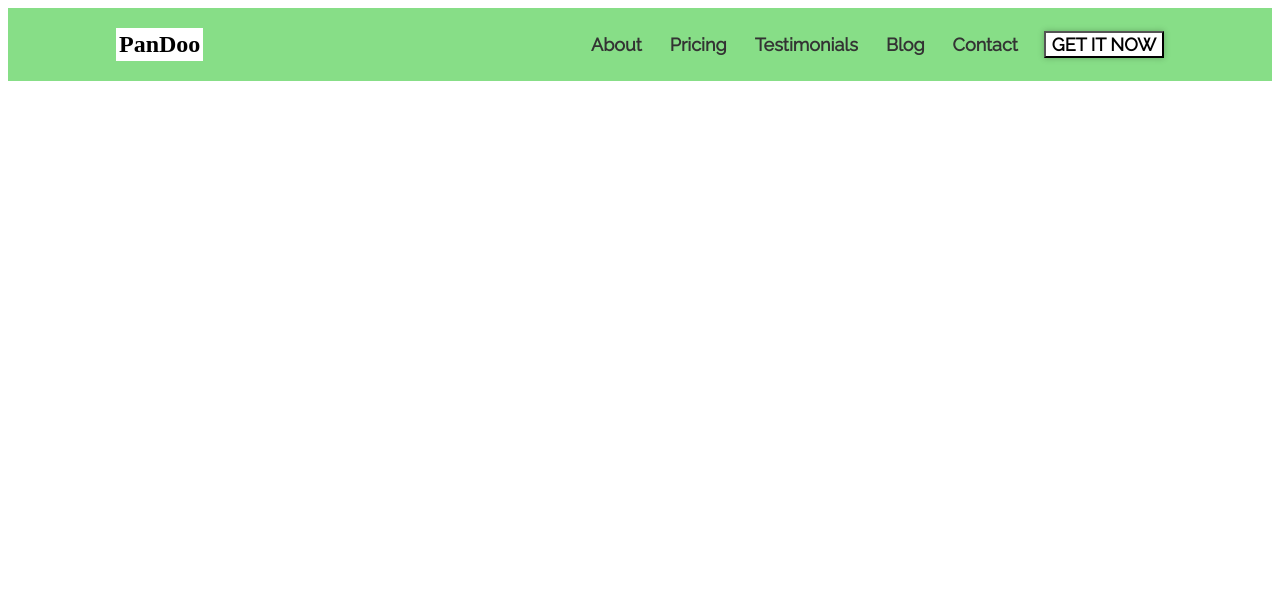
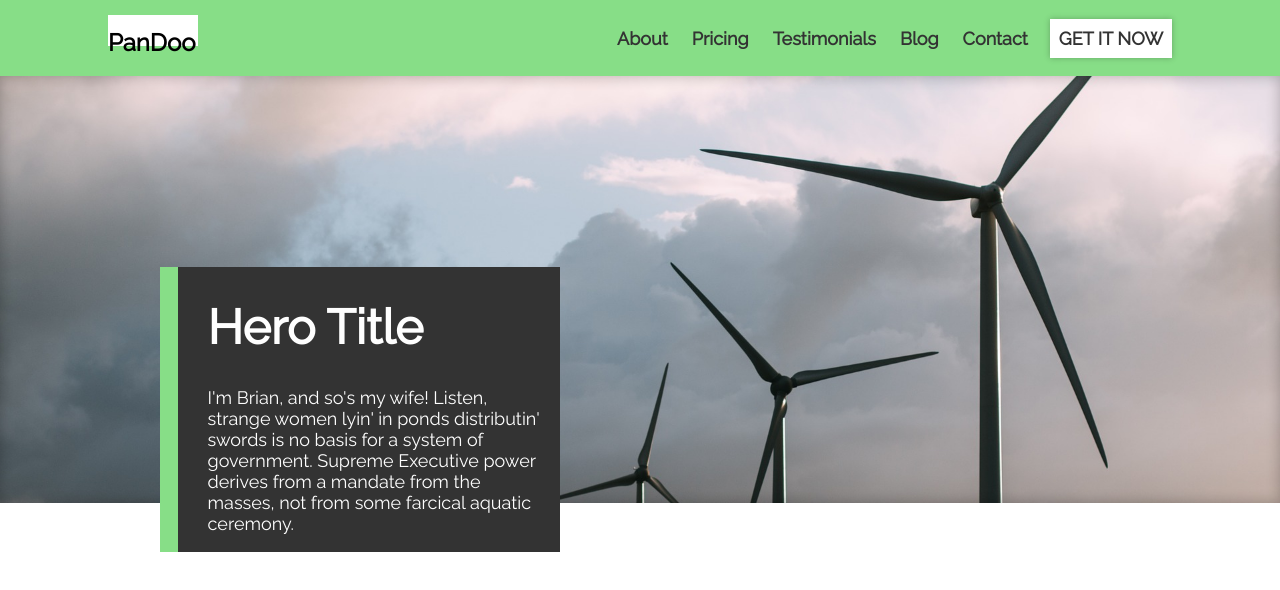
Before and after one commit to AlenSudec/BambooProjectOne, a plain HTML site: page index.html in a window 1280 px wide. Drawn offline with Linux system fonts and the light colour scheme.

Commit message:
Added Hero section

```diff
--- a/index.html
+++ b/index.html
@@ -10,7 +10,12 @@
         <nav>
             <div class="navigation-bar">
                 <div class="navigation-bar__logo">
-                    <h1>PanDoo</h1>
+                    <div class="navigation-bar__box--white">
+
+                    </div>
+                    <div class="navigation-bar__text">
+                        <h1>PanDoo</h1>
+                    </div>
                 </div>
                 <div class="navigation-bar__spacer"></div>
                 <div class="navigation-bar__section">
@@ -19,9 +24,26 @@
                     <a class="navigation-bar__link" href="#">Testimonials</a>
                     <a class="navigation-bar__link" href="#">Blog</a>
                     <a class="navigation-bar__link" href="#">Contact</a>
-                    <button class="navigation-bar__button" href="#">GET IT NOW</button>
+                    <div class="navigation-bar__button">
+                        <a href="#">GET IT NOW</a>
+                    </div>
+                </div>
+
+            </div>
+        </nav>
+        <div class="hero-container">
+            <img class="hero-container__img" src="pictures\Rectangle4.png">
+            <div class="hero-container__box">
+                <div class="hero-container__spacer--green"></div>
+                <div class="hero-container__content">
+                    <h1>Hero Title</h1>
+                    <p>I'm Brian, and so's my wife! Listen, strange women lyin' in ponds
+                        distributin' swords is no basis for a system of government.
+                        Supreme Executive power derives from a mandate from the masses,
+                        not from some farcical aquatic ceremony.
+                    </p>
                 </div>
             </div>
-        </nav>
+        </div>
     </body>
 </html>
--- a/sass/layout/_header.sass
+++ b/sass/layout/_header.sass
@@ -0,0 +1,36 @@
+.hero-container
+    display: grid
+    grid-template-columns: repeat(16, 1fr)
+    grid-template-rows: repeat(8, 1fr)
+
+
+.hero-container__img
+    box-shadow: inset 0px 0px 24px rgba(0, 0, 0, 0.25)
+    grid-column: 1 / 17
+    grid-row: 1 / 9
+    justify-self: stretch
+
+.hero-container__box
+    grid-column: 3/ 8
+    grid-row: 3 / 6
+    z-index: 10
+    display: flex
+    flex-direction: row
+
+    .hero-container__spacer--green
+        background: #87DE87
+        width: 100px //neki drugi nacin
+
+    .hero-container__content
+        background: #333333
+        padding-left: 30px
+        padding-right: 15px
+
+        color: #FEFEFE
+
+        h1
+            font-weight: 600
+            font-size: 48px
+        p
+            font-weight: 400
+            font-size: 18px
--- a/sass/layout/_navigation.sass
+++ b/sass/layout/_navigation.sass
@@ -1,14 +1,35 @@
+body
+    margin: 0px
+    font-family: Raleway
+
 .navigation-bar
     background: #87DE87
     display: flex
     justify-content: space-between
     align-items: center
+    //needs + 20px in height
+    //gap needed
 
     .navigation-bar__logo
         margin-left: 108px
-        h1
+        display: grid
+        grid-template-rows: repeat( 10, 1fr)
+        grid-template-columns: 1fr
+
+        .navigation-bar__box--white
             background: #ffffff
-            padding: 3px
+            grid-row: 3 / 7
+            grid-column: 1/2
+            width: 90px
+
+
+        .navigation-bar__text
+            grid-row: 2 / 11
+            grid-column: 1/2
+
+
+
+
 
     .navigation-bar__spacer
         margin-left: auto
@@ -16,6 +37,10 @@
 
     .navigation-bar__section
         margin-right: 108px
+        display: flex
+        flex-direction: row
+        align-items: center
+
 
 
     .navigation-bar__link
@@ -32,10 +57,14 @@
     .navigation-bar__button
         background: #ffffff
         box-shadow: 0px 0px 6px rgba(0,0,0,0.25)
+        margin-left: 10px
+        padding: 9px
 
-        margin-left: 10px
-        font-family: Raleway
-        font-style: normal
-        font-weight: bold
-        font-size: 18px
-        text-transform: uppercase
+        a
+            text-transform: uppercase
+            font-family: Raleway
+            font-style: normal
+            font-weight: bold
+            font-size: 18px
+            text-decoration: none
+            color: #333333
```
Also changed, not shown: css/main.css, pictures/Rectangle4.png (added), 1 other file.
